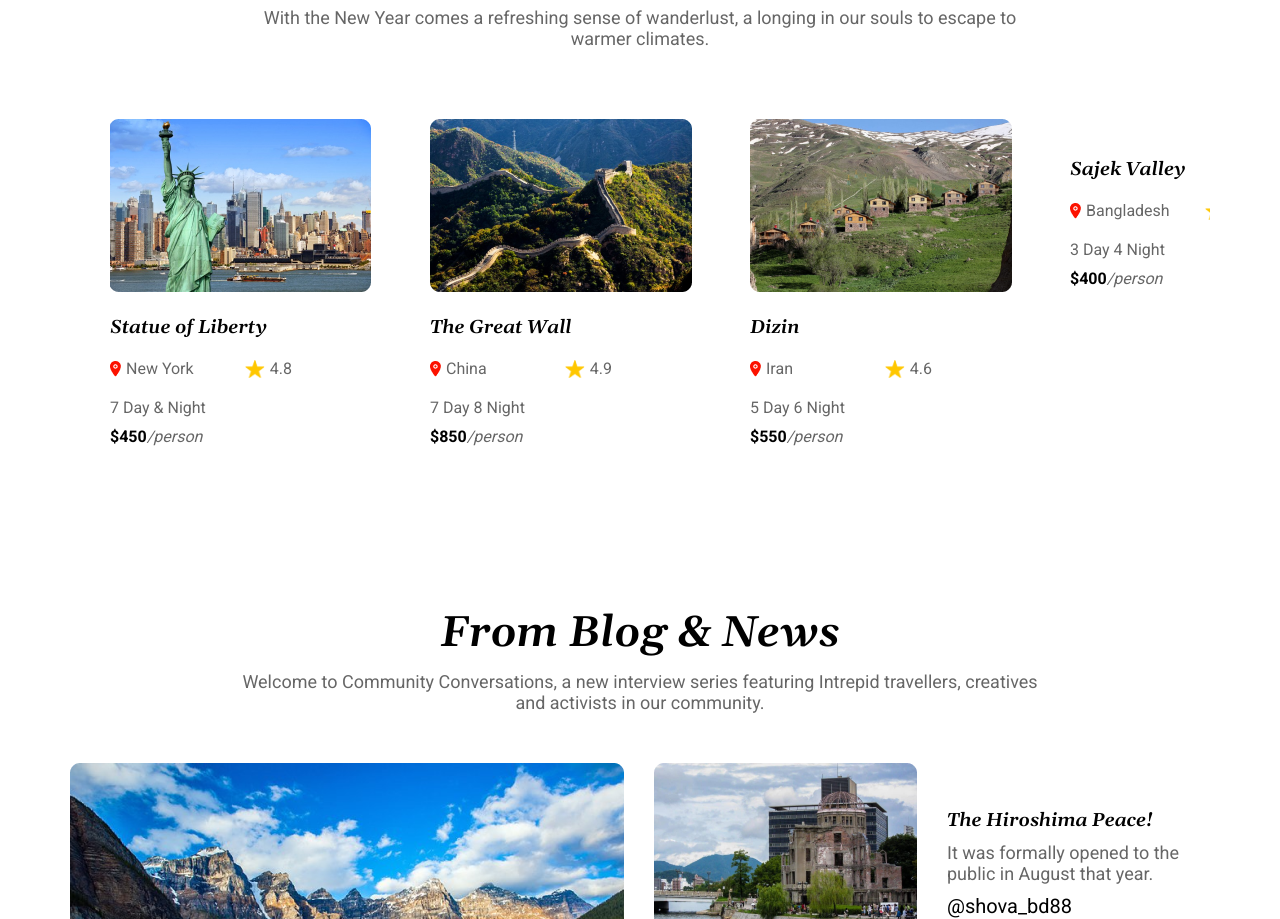
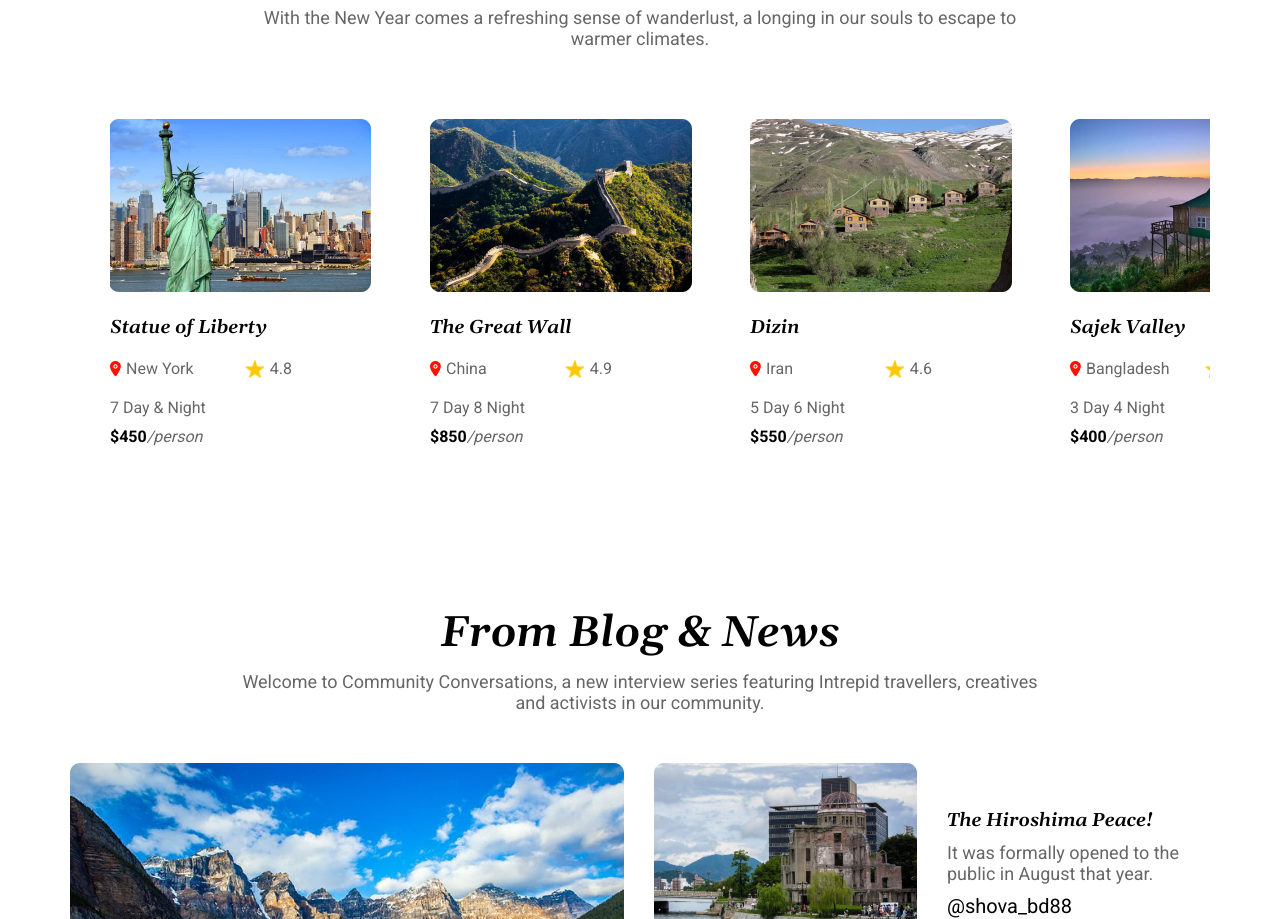
Before and after one commit to iam-redd/LandingPage-1, a plain HTML site: page index.html in a window 1280 px wide. Shown: the part 1871-2790 px from the top of the page. Drawn offline with nearby package versions, Linux system fonts and the light colour scheme; the site is published under a folder, as on GitHub Pages, so addresses that start at the root find nothing; a web font is replaced by a local one.

Commit message:
Update index.html

```diff
--- a/index.html
+++ b/index.html
@@ -120,7 +120,7 @@
                             </div>
 
                             <div class="card-scroll">
-                                <img src="/img/Discover-sajek-valley 1.png" alt="">
+                                <img src="img/Discover-sajek-valley 1.png" alt="">
                                 <h3>Sajek Valley</h3>
                                 <div class="rate">
                                     <div class="geo">
```
